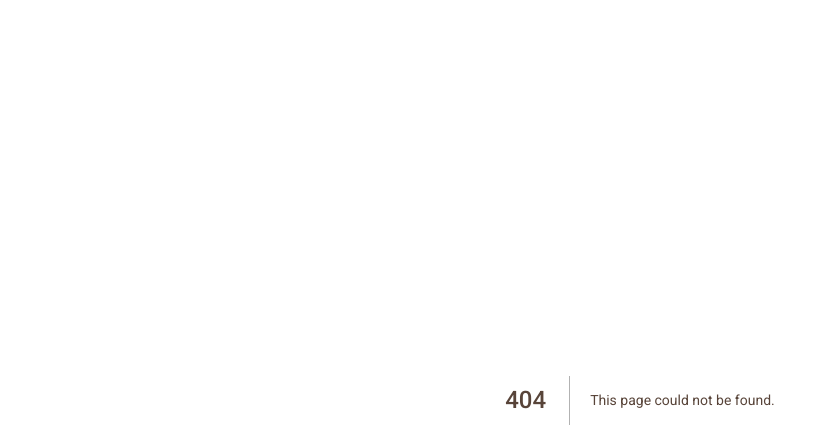
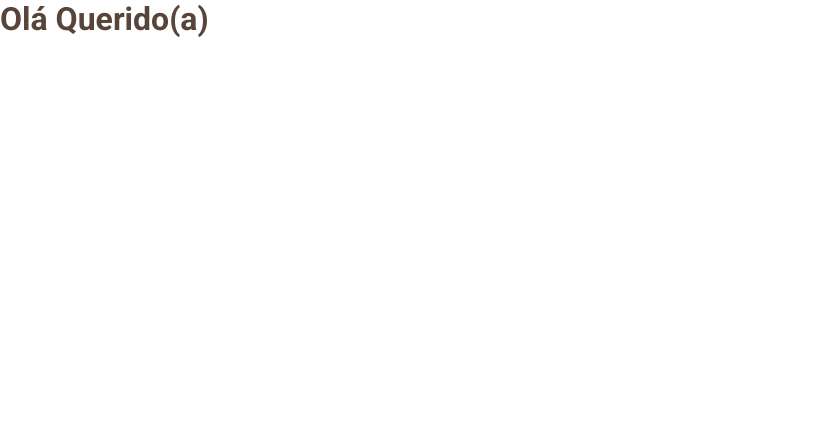
Before and after one commit to RodrigoPereir4/KRSmartReq-FullStack, a Next.js app in the folder frontend/: page /boas-vindas in a window 1280 px wide. Before the commit this address had no page. Shown: the top 448 px of the page, without its empty margins (0-833 px from the left). Built offline with nearby package versions, Linux system fonts and the light colour scheme.

Commit message:
[ADD] Página de boas vindas

```diff
--- /dev/null
+++ b/frontend/app/boas-vindas/page.js
@@ -0,0 +1,7 @@
+export default function BoasVindas(){
+    return(
+        <>
+            <h1>Olá Querido(a)</h1>
+        </>
+    );
+}
```
